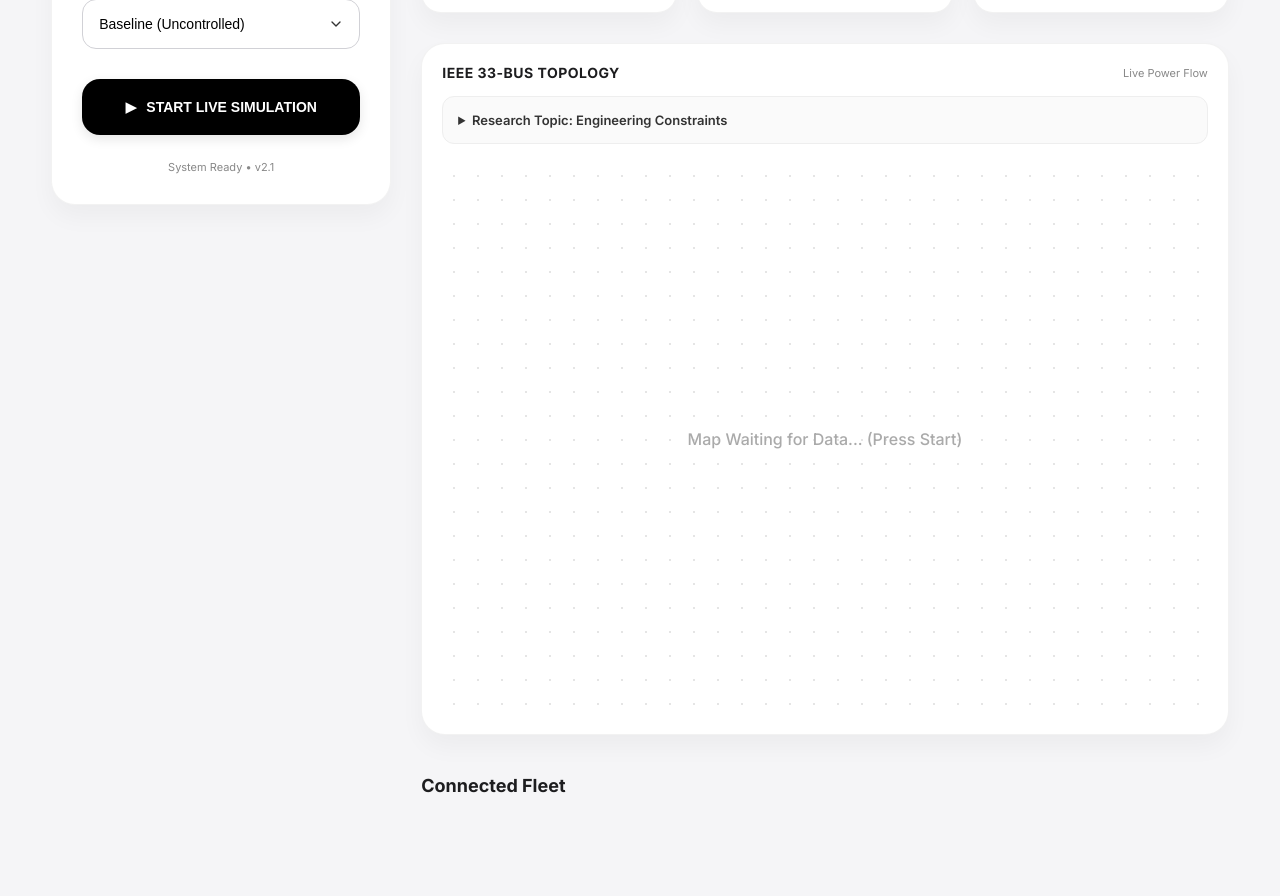
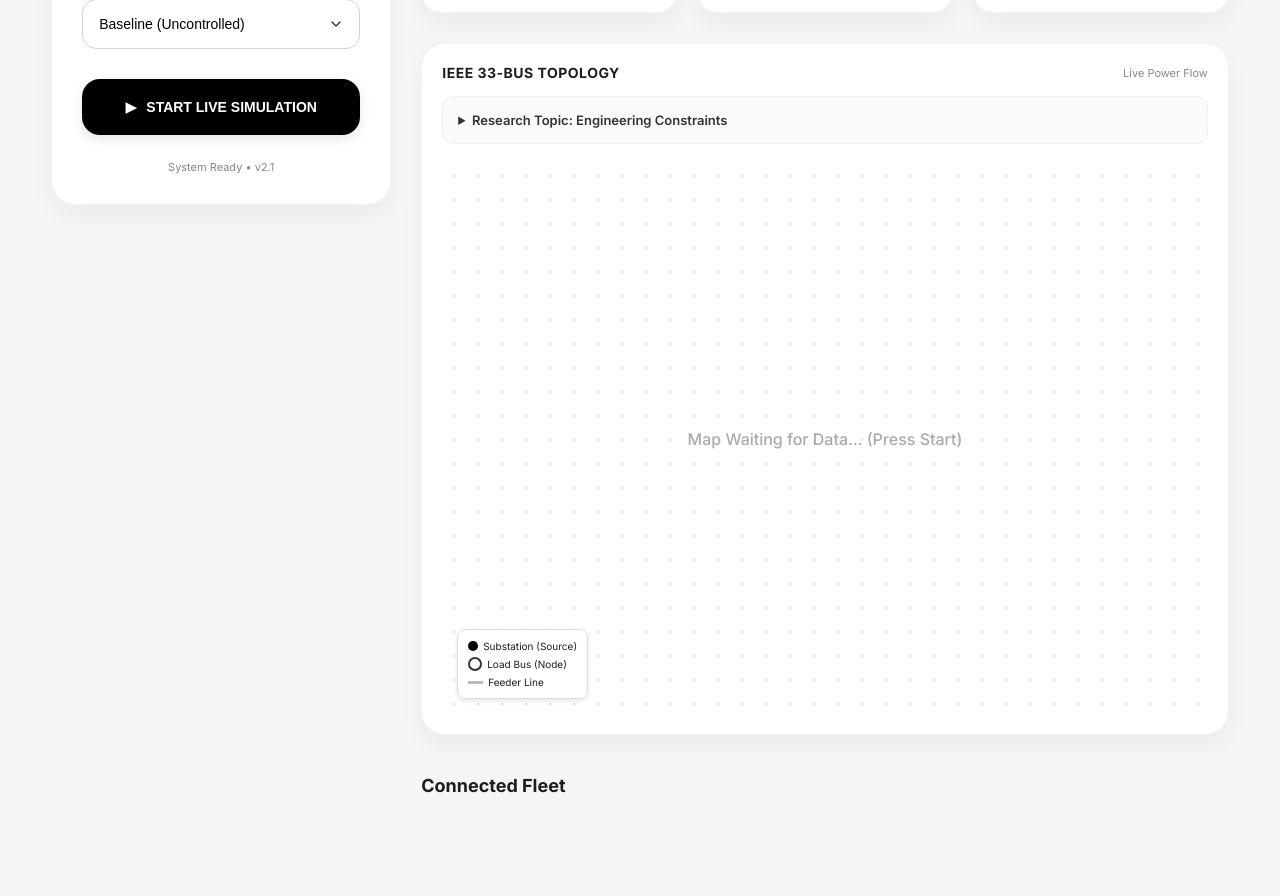
Before and after one commit to micheal-p/GridOS, a Flask app: page / in a window 1280 px wide. Shown: the part 478-1374 px from the top of the page. Run offline with Flask 3, Linux system fonts and the light colour scheme; some libraries are stand-ins or nearby versions.

Commit message:
feat: Implement persistent EV fleet state with charging physics and update UI to display battery status, charging details, and map legend.

```diff
--- a/app.py
+++ b/app.py
@@ -27,9 +27,10 @@ grid_state = {
     "ambient_temp": 30.0,
     "is_blackout": False,
     "last_update": None,        # For dT calculations
-    "history": []
+    "last_update": None,        # For dT calculations
+    "history": [],
+    "fleet": []                 # Persistent Fleet State
 }
-
 # Standard IEEE 33-Bus Radial Topology for Visualization
 # Main Feeder: 0 -> 1 -> ... -> 17
 # Lateral 1 (at Bus 1): 1 -> 18 -> 19 -> 20 -> 21
@@ -195,21 +196,56 @@ def run_simulation(num_cars, solar_intensity, strategy):
                 "losses_mw": 0, "line_loading_percent": 0
             }
 
-    # 2. GENERATE DEMAND (EVs)
-    load_buses = net.load.bus.values
-    if len(load_buses) == 0:
-        load_buses = net.bus.index.values
+    # 2. MANAGE FLEET (Persistent State)
+    # If number of cars changed significantly, regenerate. Otherwise, update physics.
+    # Note: For simple UI slider adjustments, we'll authoritative reset if count mismatches.
 
-    active_buses = np.random.choice(load_buses, max(1, int(num_cars)), replace=True)
-    car_data = []
+    target_num_cars = max(1, int(num_cars))
+    current_fleet = grid_state["fleet"]
 
-    for bus in active_buses:
-        model = np.random.choice(EV_MODELS)
-        car_data.append({
-            "model": model['name'], "capacity": model['capacity'], "soc": np.random.randint(10, 80),
-            "rate": model['max_rate'], "requested_rate": model['max_rate'],
-            "status": "charging", "time_to_full": "...", "penalty": 0, "bus_loc": int(bus)
-        })
+    if len(current_fleet) != target_num_cars:
+        # REGENERATE FLEET
+        load_buses = net.load.bus.values
+        if len(load_buses) == 0:
+            load_buses = net.bus.index.values
+
+        active_buses = np.random.choice(load_buses, target_num_cars, replace=True)
+        new_fleet = []
+
+        for bus in active_buses:
+            model = np.random.choice(EV_MODELS)
+            new_fleet.append({
+                "model": model['name'],
+                "capacity": model['capacity'],
+                "soc": float(np.random.randint(20, 80)), # Float for smooth updates
+                "max_rate": model['max_rate'],
+                "rate": 0.0,
+                "requested_rate": model['max_rate'],
+                "status": "charging",
+                "time_to_full": "...",
+                "bus_loc": int(bus)
+            })
+        grid_state["fleet"] = new_fleet
+    else:
+        # UPDATE PHYSICS (Charge Cars)
+        # TIME ACCELERATION: 300x Real-time (1 sec real = 5 min sim)
+        # This allows users to actually see charging happen in a reasonable demo time.
+        TIME_ACCELERATION = 300.0
+        hours_step = (dt * TIME_ACCELERATION) / 3600.0
+
+        for car in current_fleet:
+            if car['soc'] < 100 and car['status'] != 'stopped':
+                energy_added_kwh = car['rate'] * hours_step
+                percent_added = (energy_added_kwh / car['capacity']) * 100.0
+                car['soc'] += percent_added
+
+                if car['soc'] >= 100:
+                    car['soc'] = 100.0
+                    car['status'] = "done"
+                    car['rate'] = 0.0
+
+    # Local reference for logic
+    car_data = grid_state["fleet"]
 
     # 3. GENERATE SUPPLY (Solar)
     total_solar_mw = 3.0 * (solar_intensity / 100.0)
@@ -241,8 +277,13 @@ def run_simulation(num_cars, solar_intensity, strategy):
                  status_msg = "BROWNOUT (Power Limited)"
 
     for car in car_data:
+        # Reset requested rate if not fully charged
+        if car['soc'] < 100:
+            car['requested_rate'] = car['max_rate']
+            car['status'] = 'charging'
+
         car['rate'] = car['requested_rate'] * global_ratio
-        if global_ratio < 0.05:
+        if global_ratio < 0.05 and car['soc'] < 100:
             car['status'] = 'stopped'
 
     # Apply Loads to Net
@@ -287,7 +328,7 @@ def run_simulation(num_cars, solar_intensity, strategy):
                     # Linear interpolation: at 0.95 -> 1.0, at 0.90 -> 0.0
                     throttle_factor = (vm_pu - 0.90) / 0.05
 
-                if throttle_factor < 1.0:
+                if throttle_factor < 1.0 and car['soc'] < 100:
                     intervention_needed = True
                     car['rate'] *= throttle_factor
                     car['status'] = f"smart-curtailed {int(throttle_factor*100)}%"
@@ -384,12 +425,24 @@ def run_simulation(num_cars, solar_intensity, strategy):
         time_est = f"Full in {int((grid_state['max_kwh']-grid_state['battery_kwh'])/charge_rate)}h"
 
     # 10. CAR ETA
+    # 10. CAR ETA & ENERGY DETAILS
     for car in car_data:
-        if car['rate'] > 0.1:
-            h = int((car['capacity']*(100-car['soc'])/100)/car['rate'])
-            car['time_to_full'] = f"{h}h"
+        kwh_needed = (100.0 - car['soc']) / 100.0 * car['capacity']
+        car['kwh_needed'] = round(kwh_needed, 1) # Send to UI
+
+        if car['rate'] > 0.1 and car['soc'] < 100:
+            hours_left = kwh_needed / car['rate']
+            if hours_left < 1.0:
+                 car['time_to_full'] = f"{int(hours_left * 60)} min"
+            else:
+                 car['time_to_full'] = f"{hours_left:.1f} hrs"
+        elif car['soc'] >= 100:
+            car['time_to_full'] = "Full"
         else:
             car['time_to_full'] = "Paused"
+
+    # Sort fleets by Bus Location for stable UI
+    car_data.sort(key=lambda x: x['bus_loc'])
 
     timestamp = datetime.datetime.now().strftime("%H:%M:%S")
     grid_state["history"].insert(0, {"time": timestamp, "status": status_msg, "volts": round(min_voltage,3), "losses": round(losses_mw, 3)})
--- a/templates/index.html
+++ b/templates/index.html
@@ -516,9 +516,26 @@
                 </details>
 
                 <div class="map-wrapper" id="gridMap">
-                    <div
+                    <div id="mapPlaceholder"
                         style="position:absolute; top:50%; left:50%; transform:translate(-50%, -50%); color:#aaa; font-weight:500;">
                         Map Waiting for Data... (Press Start)
+                    </div>
+
+                    <!-- Legend -->
+                    <div
+                        style="position:absolute; bottom:15px; left:15px; background:rgba(255,255,255,0.9); padding:10px; border-radius:8px; border:1px solid #ddd; font-size:10px; box-shadow:0 2px 5px rgba(0,0,0,0.1);">
+                        <div style="display:flex; align-items:center; margin-bottom:5px;">
+                            <div style="width:10px; height:10px; background:#000; margin-right:5px; border-radius:50%;">
+                            </div> Substation (Source)
+                        </div>
+                        <div style="display:flex; align-items:center; margin-bottom:5px;">
+                            <div
+                                style="width:10px; height:10px; border:2px solid #333; margin-right:5px; border-radius:50%;">
+                            </div> Load Bus (Node)
+                        </div>
+                        <div style="display:flex; align-items:center;">
+                            <div style="width:15px; height:3px; background:#bbb; margin-right:5px;"></div> Feeder Line
+                        </div>
                     </div>
                 </div>
             </div>
@@ -551,7 +568,7 @@
         function startLiveTicker(netFlow) {
             if (physicsInterval) clearInterval(physicsInterval);
             physicsInterval = setInterval(() => {
-                if (isBlackout) return;
+                if (isBlackout || !isAutoRunning) return;
 
                 // Thermal Logic (Simple approximation for visual smoothness)
                 if (netFlow < -1) currentTemp += 0.3;
@@ -626,9 +643,10 @@
                 // Body State
                 document.body.className = isBlackout ? "blackout" : "";
 
-                // Map Render (Only if needed to save performance? No, render always for live feel)
+                // Map Render
                 const mapData = JSON.parse(data.map);
                 if (mapData.data) {
+                    document.getElementById('mapPlaceholder').style.display = 'none'; // Hide text
                     Plotly.react('gridMap', mapData.data, mapData.layout, {
                         displayModeBar: false,
                         responsive: true
@@ -685,12 +703,23 @@
                     <div class="car-card">
                         ${badge}
                         <div style="font-weight:700; margin-bottom:4px;">${c.model}</div>
-                        <div style="font-size:12px; color:#888;">Bus ${c.bus_loc}</div>
+                        <div style="font-size:12px; color:#888;">Bus ${c.bus_loc} <span style="margin:0 4px;">•</span> ${c.capacity} kWh Batt</div>
+
+                        <div style="margin-top:12px; font-size:11px; color:#555; background:#f5f5f7; padding:8px; border-radius:8px;">
+                            <div style="display:flex; justify-content:space-between; margin-bottom:4px;">
+                                <span>Energy Needed:</span>
+                                <strong>${c.kwh_needed} kWh</strong>
+                            </div>
+                            <div style="display:flex; justify-content:space-between;">
+                                <span>Current Power:</span>
+                                <strong>${c.rate.toFixed(1)} kW</strong>
+                            </div>
+                        </div>
 
                         <div style="margin-top:15px; display:flex; justify-content:space-between; align-items:flex-end;">
                             <div>
-                                <div style="font-size:24px; font-weight:700; color:${statusColor}">${c.rate.toFixed(1)}</div>
-                                <div style="font-size:10px; font-weight:600; color:#aaa;">KW RATE</div>
+                                <div style="font-size:20px; font-weight:700; color:${statusColor}">${Math.round(c.soc)}%</div>
+                                <div style="font-size:10px; font-weight:600; color:#aaa;">BATTERY</div>
                             </div>
                             <div style="text-align:right;">
                                 <div style="font-size:14px; font-weight:600;">${c.time_to_full}</div>
@@ -698,7 +727,7 @@
                             </div>
                         </div>
                         <div style="width:100%; height:4px; background:#f0f0f0; margin-top:8px; border-radius:2px; overflow:hidden;">
-                            <div style="width:${c.soc}%; height:100%; background:${statusColor};"></div>
+                            <div style="width:${c.soc}%; height:100%; background:${statusColor}; transition: width 0.5s;"></div>
                         </div>
                     </div>`;
             });
```
